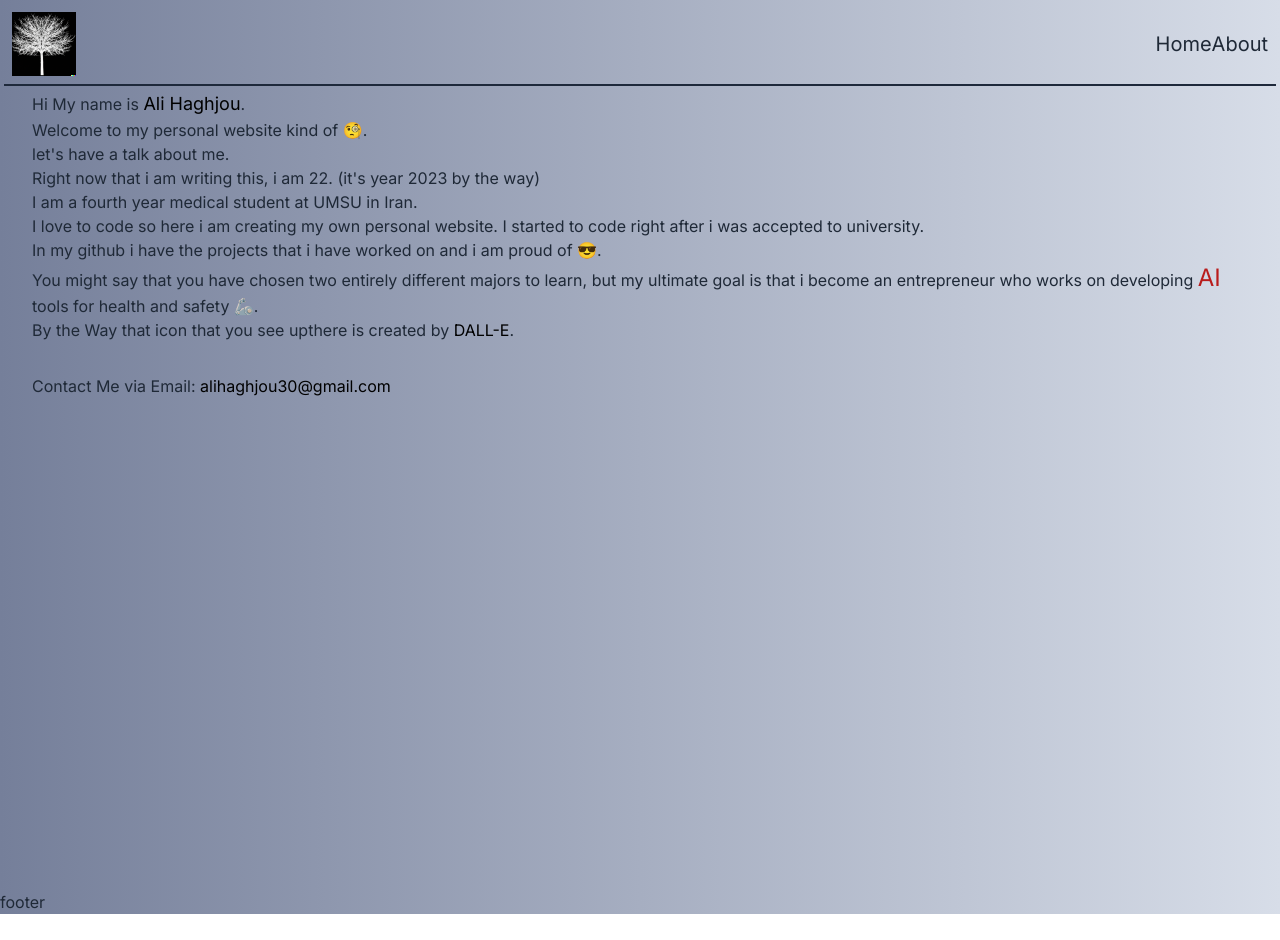
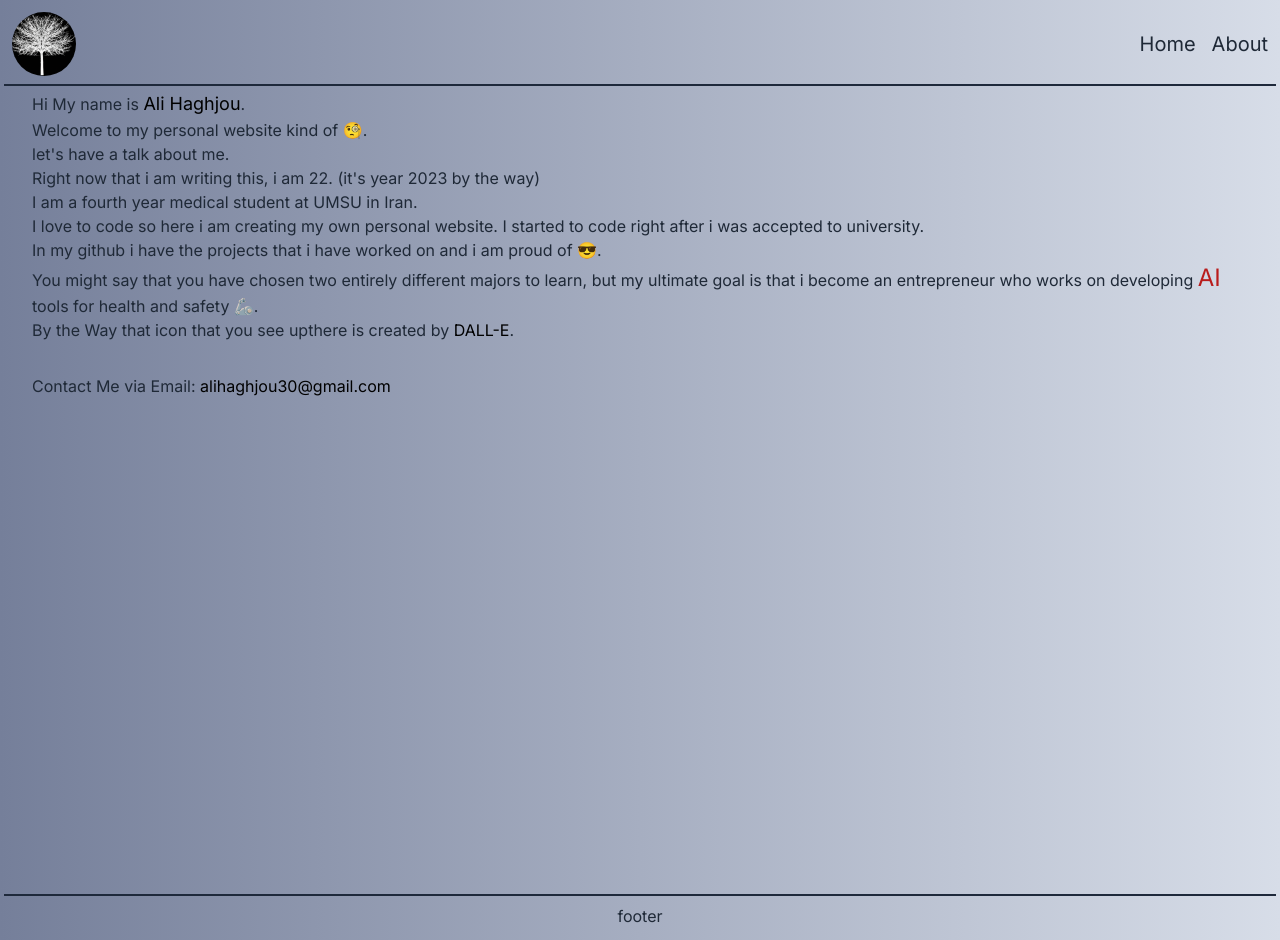
Before and after one commit to alihaghjou/linktree, a Next.js app: page /about in a window 1280 px wide. Before the commit the page ends 914 px from the top, so only its background shows below. Built offline with nearby package versions, Linux system fonts and the light colour scheme.

Commit message:
found the problem of tailwind production

```diff
--- a/Components/Footer.tsx
+++ b/Components/Footer.tsx
@@ -1,6 +1,6 @@
 const Footer = () => {
   return (
-    <footer className="border-t-2 border-slate-800 text-center p-2 m-1">
+    <footer className="footer">
       footer
     </footer>
   );
--- a/Components/Header.tsx
+++ b/Components/Header.tsx
@@ -5,10 +5,10 @@ import icon from "../public/icon.png"
 const Header = () => {
   return (
     <header className="header">
-      <Image src={icon} alt="icon" width={64} height={64} className="rounded-full" />
-      <div className="flex gap-4 items-center">
-        <Link href={"/"} className="hover:text-gray-600">Home</Link>
-        <Link href={"/about"} className="hover:text-gray-600">About</Link>
+      <Image src={icon} alt="icon" width={64} height={64} className="icon" />
+      <div>
+        <Link href={"/"}>Home</Link>
+        <Link href={"/about"}>About</Link>
       </div>
     </header>
   );
--- a/app/globals.css
+++ b/app/globals.css
@@ -76,3 +76,19 @@ section > a:hover::before{
 .header {
   @apply border-b-2 border-b-slate-800 p-2 m-1 text-center md:text-xl flex items-center justify-between
 }
+
+.icon {
+  @apply rounded-full
+}
+
+.header > div {
+  @apply flex gap-4 items-center
+}
+
+.header > div > a {
+  @apply hover:text-gray-600
+}
+
+.footer {
+  @apply border-t-2 border-slate-800 text-center p-2 m-1
+}
```
